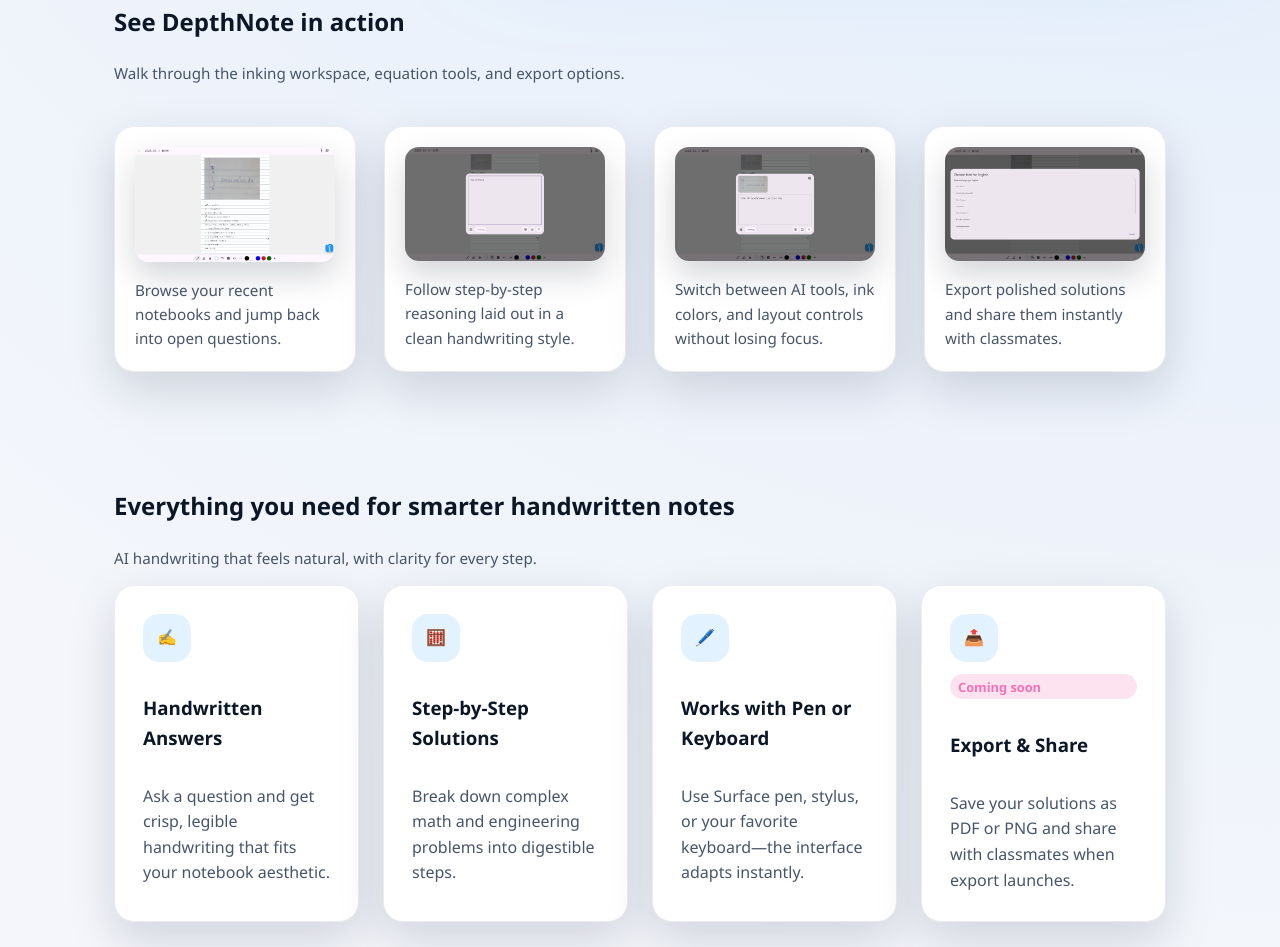
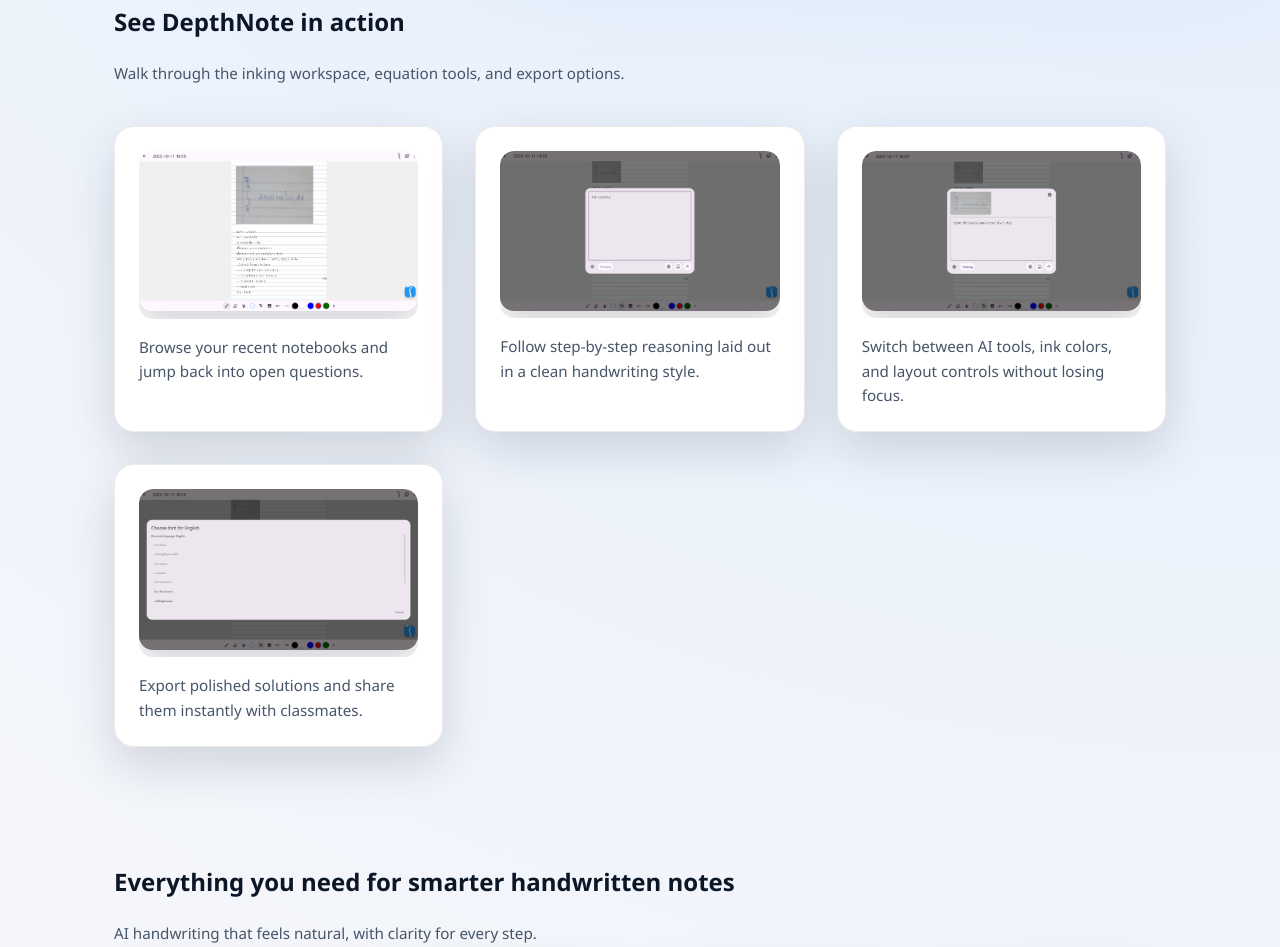
Before and after one commit to bisan12312/cloud_fileserver, a plain HTML site: page index.html in a window 1280 px wide. Shown: the part 1074-2021 px from the top of the page. Drawn offline with Linux system fonts and the light colour scheme.

Commit message:
Make screenshots larger and clickable

```diff
--- a/index.html
+++ b/index.html
@@ -72,19 +72,27 @@
         <p class="hero-note">Walk through the inking workspace, equation tools, and export options.</p>
         <div class="screenshot-grid" role="list">
           <figure class="screenshot-card" role="listitem">
-            <img src="assets/screenshots/app-screen-1.png" alt="DepthNote home screen showing recent handwritten notes." />
+            <a class="screenshot-link" href="assets/screenshots/app-screen-1.png" target="_blank" rel="noopener noreferrer">
+              <img src="assets/screenshots/app-screen-1.png" alt="DepthNote home screen showing recent handwritten notes." />
+            </a>
             <figcaption>Browse your recent notebooks and jump back into open questions.</figcaption>
           </figure>
           <figure class="screenshot-card" role="listitem">
-            <img src="assets/screenshots/app-screen-2.png" alt="DepthNote workspace with handwritten steps solving an equation." />
+            <a class="screenshot-link" href="assets/screenshots/app-screen-2.png" target="_blank" rel="noopener noreferrer">
+              <img src="assets/screenshots/app-screen-2.png" alt="DepthNote workspace with handwritten steps solving an equation." />
+            </a>
             <figcaption>Follow step-by-step reasoning laid out in a clean handwriting style.</figcaption>
           </figure>
           <figure class="screenshot-card" role="listitem">
-            <img src="assets/screenshots/app-screen-3.png" alt="DepthNote interface highlighting AI tools and handwriting controls." />
+            <a class="screenshot-link" href="assets/screenshots/app-screen-3.png" target="_blank" rel="noopener noreferrer">
+              <img src="assets/screenshots/app-screen-3.png" alt="DepthNote interface highlighting AI tools and handwriting controls." />
+            </a>
             <figcaption>Switch between AI tools, ink colors, and layout controls without losing focus.</figcaption>
           </figure>
           <figure class="screenshot-card" role="listitem">
-            <img src="assets/screenshots/app-screen-4.png" alt="DepthNote export dialog for sharing handwritten solutions." />
+            <a class="screenshot-link" href="assets/screenshots/app-screen-4.png" target="_blank" rel="noopener noreferrer">
+              <img src="assets/screenshots/app-screen-4.png" alt="DepthNote export dialog for sharing handwritten solutions." />
+            </a>
             <figcaption>Export polished solutions and share them instantly with classmates.</figcaption>
           </figure>
         </div>
--- a/styles.css
+++ b/styles.css
@@ -307,13 +307,13 @@ section {
 .screenshot-grid {
   margin-top: 2.5rem;
   display: grid;
-  gap: 1.75rem;
-  grid-template-columns: repeat(auto-fit, minmax(240px, 1fr));
+  gap: 2rem;
+  grid-template-columns: repeat(auto-fit, minmax(320px, 1fr));
 }
 
 .screenshot-card {
   margin: 0;
-  padding: 1.25rem;
+  padding: 1.5rem;
   border-radius: var(--radius-lg);
   border: 1px solid var(--border);
   background: var(--surface-strong);
@@ -323,9 +323,48 @@ section {
   gap: 1rem;
 }
 
+.screenshot-link {
+  display: block;
+  position: relative;
+  border-radius: var(--radius-md);
+  overflow: hidden;
+}
+
+.screenshot-link::after {
+  content: "View full size";
+  position: absolute;
+  inset: auto 1rem 1rem auto;
+  background: rgba(15, 23, 42, 0.75);
+  color: #fff;
+  font-size: 0.75rem;
+  padding: 0.25rem 0.6rem;
+  border-radius: 999px;
+  transform: translateY(6px);
+  opacity: 0;
+  transition: opacity 0.2s ease, transform 0.2s ease;
+}
+
+.screenshot-link:hover::after,
+.screenshot-link:focus-visible::after {
+  opacity: 1;
+  transform: translateY(0);
+}
+
+.screenshot-link:focus-visible {
+  outline: 3px solid var(--accent);
+  outline-offset: 4px;
+}
+
 .screenshot-card img {
+  width: 100%;
   border-radius: var(--radius-md);
   box-shadow: 0 14px 32px rgba(15, 23, 42, 0.18);
+  transition: transform 0.3s ease;
+}
+
+.screenshot-link:hover img,
+.screenshot-link:focus-visible img {
+  transform: scale(1.02);
 }
 
 .screenshot-card figcaption {
```
